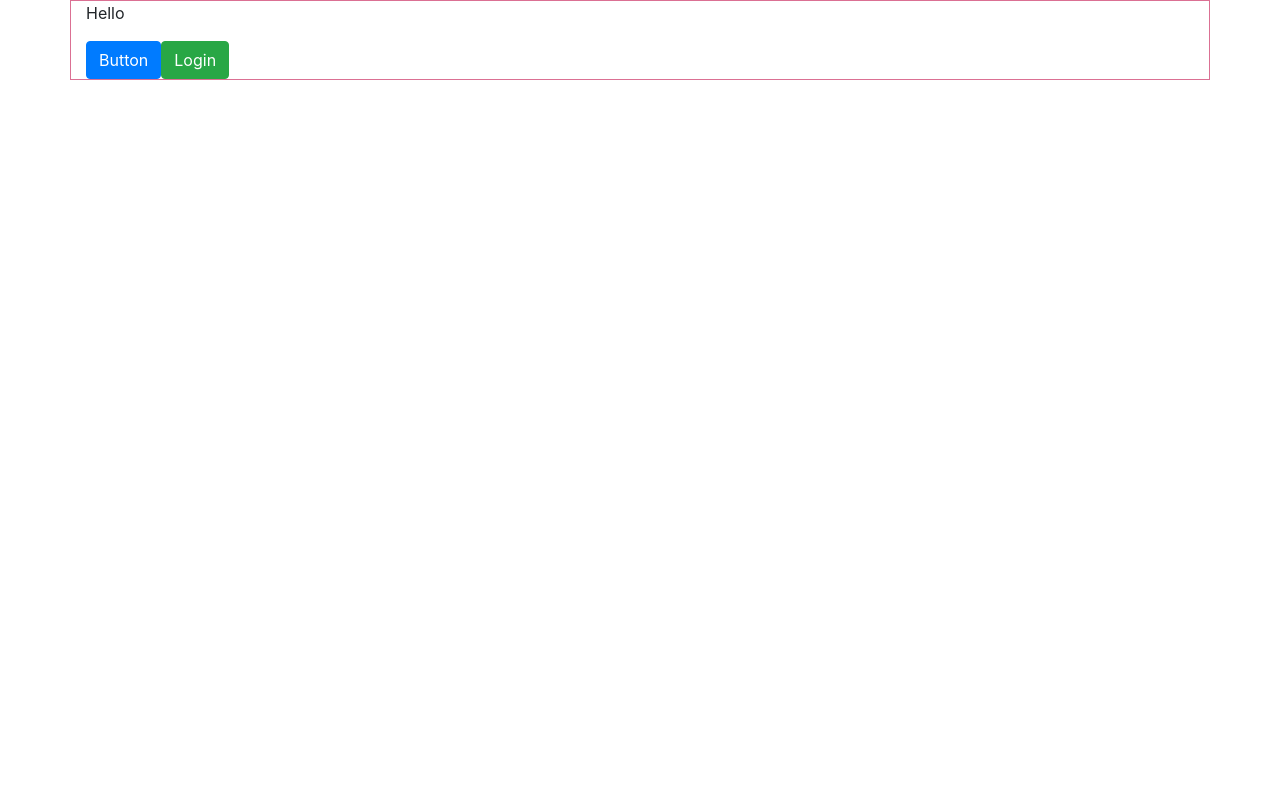
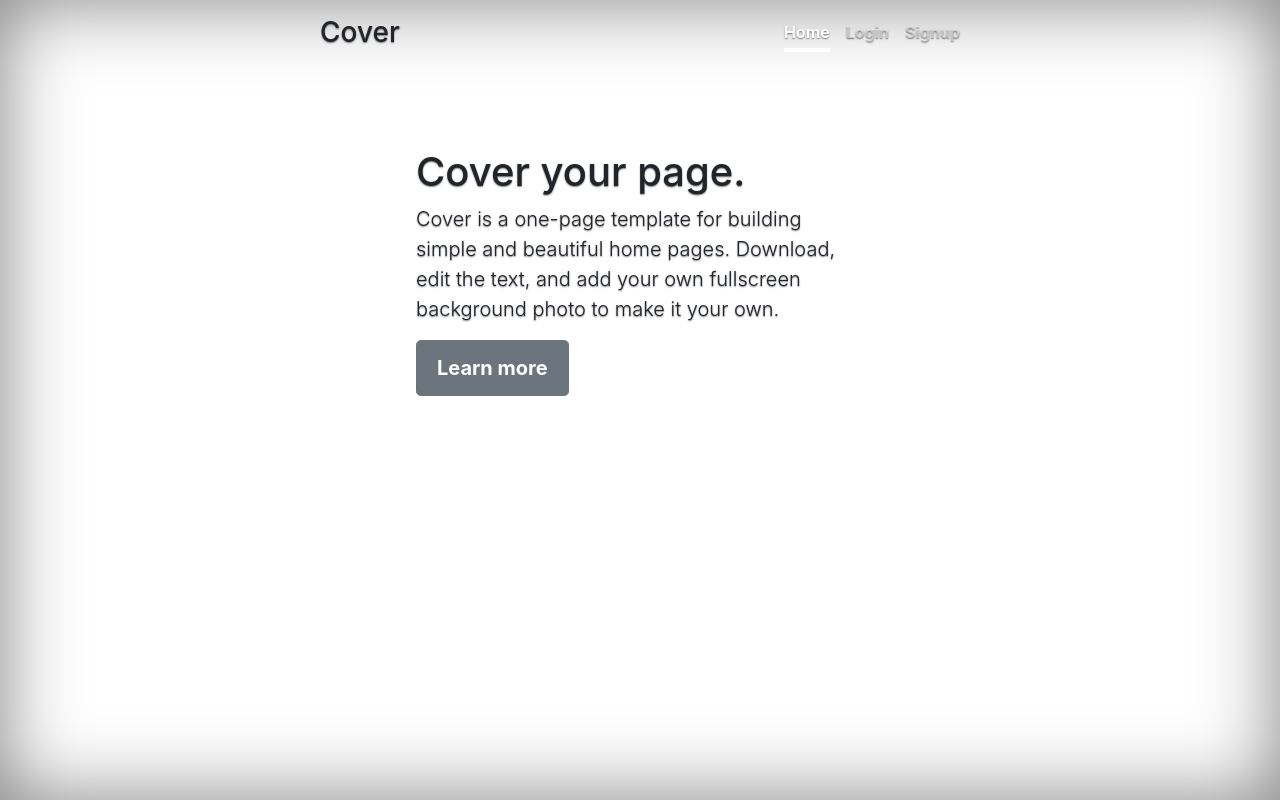
Before and after one commit to rahulsai1999/next-first-app, a Next.js app: page / in a window 1280 px wide. Built offline with nearby package versions, Linux system fonts and the light colour scheme.

Commit message:
styling changes

```diff
--- a/components/header.js
+++ b/components/header.js
@@ -1,4 +1,5 @@
 import Head from 'next/head'
+import '../styles.css'
 
 function Header() {
   return (
--- a/pages/index.js
+++ b/pages/index.js
@@ -5,10 +5,25 @@ export default function Blog(){
     return(
         <div>
             <Header/>
-            <div class="container borderedcomp">
-            <p>Hello</p>
-            <button class="btn btn-primary">Button</button>
-            <a class="btn btn-success" href="/login">Login</a>
+            <div class="cover-container d-flex h-100 p-3 mx-auto flex-column">
+            <header class="masthead mb-auto">
+            <div class="inner">
+                <h3 class="masthead-brand">Cover</h3>
+                <nav class="nav nav-masthead justify-content-center">
+                <a class="nav-link active" href="/">Home</a>
+                <a class="nav-link" href="/login">Login</a>
+                <a class="nav-link" href="/signup">Signup</a>
+                </nav>
+            </div>
+            </header>
+
+            <main role="main" class="inner cover">
+            <h1 class="cover-heading">Cover your page.</h1>
+            <p class="lead">Cover is a one-page template for building simple and beautiful home pages. Download, edit the text, and add your own fullscreen background photo to make it your own.</p>
+            <p class="lead">
+                <a href="#" class="btn btn-lg btn-secondary">Learn more</a>
+            </p>
+            </main>
             </div>
         </div>
     )
--- a/pages/login.js
+++ b/pages/login.js
@@ -1,5 +1,5 @@
 import Header from "../components/header";
-
+import '../styles.css'
 export default ()=>{
     return(
         <div>
--- a/pages/register.js
+++ b/pages/register.js
@@ -1,5 +1,5 @@
 import Header from "../components/header";
-import { grey, gray } from "ansi-colors";
+import '../styles.css'
 
 export default ()=>{
     return(
--- a/styles.css
+++ b/styles.css
@@ -1,3 +1,111 @@
 .borderedcomp{
   border: 1px solid palevioletred!important;
+  padding: 5%!important;
+  margin: 5%!important;
 }
+
+a,
+a:focus,
+a:hover {
+  color: #fff;
+}
+
+/* Custom default button */
+.btn-secondary,
+.btn-secondary:hover,
+.btn-secondary:focus {
+  color: #333;
+  text-shadow: none; /* Prevent inheritance from `body` */
+  background-color: #fff;
+  border: .05rem solid #fff;
+}
+
+
+/*
+ * Base structure
+ */
+
+html,
+body {
+  height: 100%;
+  background-color: #333;
+}
+
+body {
+  display: -ms-flexbox;
+  display: -webkit-box;
+  display: flex;
+  -ms-flex-pack: center;
+  -webkit-box-pack: center;
+  justify-content: center;
+  color: #fff;
+  text-shadow: 0 .05rem .1rem rgba(0, 0, 0, .5);
+  box-shadow: inset 0 0 5rem rgba(0, 0, 0, .5);
+}
+
+.cover-container {
+  max-width: 42em;
+}
+
+
+/*
+ * Header
+ */
+.masthead {
+  margin-bottom: 2rem;
+}
+
+.masthead-brand {
+  margin-bottom: 0;
+}
+
+.nav-masthead .nav-link {
+  padding: .25rem 0;
+  font-weight: 700;
+  color: rgba(255, 255, 255, .5);
+  background-color: transparent;
+  border-bottom: .25rem solid transparent;
+}
+
+.nav-masthead .nav-link:hover,
+.nav-masthead .nav-link:focus {
+  border-bottom-color: rgba(255, 255, 255, .25);
+}
+
+.nav-masthead .nav-link + .nav-link {
+  margin-left: 1rem;
+}
+
+.nav-masthead .active {
+  color: #fff;
+  border-bottom-color: #fff;
+}
+
+@media (min-width: 48em) {
+  .masthead-brand {
+    float: left;
+  }
+  .nav-masthead {
+    float: right;
+  }
+}
+
+
+/*
+ * Cover
+ */
+.cover {
+  padding: 15%;
+}
+.cover .btn-lg {
+  padding: .75rem 1.25rem;
+  font-weight: 700;
+}
+
+
+/*
+ * Footer
+ */
+.mastfoot {
+  color: rgba(255, 255, 255, .5);
+}
```
Also changed, not shown: pages/reloadch.js (added).
